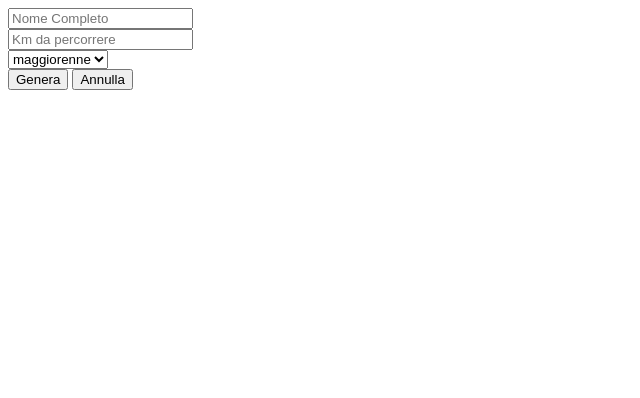
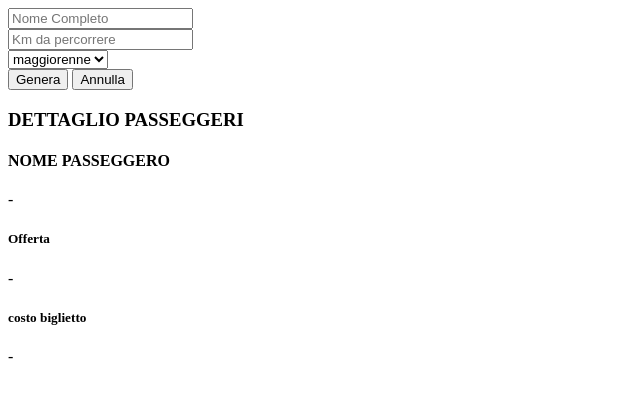
Before and after one commit to giuseppepetrazzuolo6/js-biglietto-treno-form, a plain HTML site: page index.html in a window 1280 px wide. Shown: the whole page, without its empty margins (0-640 px from the left). Drawn offline with Linux system fonts and the light colour scheme.

Commit message:
Added second JS milestone and updated HTML with ticket information.

```diff
--- a/index.html
+++ b/index.html
@@ -9,6 +9,7 @@
 
 <body>
     <main>
+        <div class="container">
             <form action="">
                 <div class="col">
                     <input type="text" id="name" placeholder="Nome Completo" required>
@@ -30,6 +31,30 @@
                     Annulla
                 </button>
             </form>
+        </div>
+        <div class="container">
+            <h3>DETTAGLIO PASSEGGERI</h3>
+            <div class="raw">
+                <div class="col">
+                    <div class="card">
+                        <h4>NOME PASSEGGERO</h4>
+                        <span id="namePassenger">-</span>
+                    </div>
+                </div>
+                <div class="col">
+                    <div class="card">
+                        <h5>Offerta</h5>
+                        <span id="offering">-</span>
+                    </div>
+                </div>
+                <div class="col">
+                    <div class="card">
+                        <h5>costo biglietto</h5>
+                        <span id="price">-</span>
+                    </div>
+                </div>
+            </div>
+        </div>
     </main>
 
 
```
Also changed, not shown: assets/js/script.js (+11 -0 lines). Lines whose indentation alone changed are shown as unchanged.
